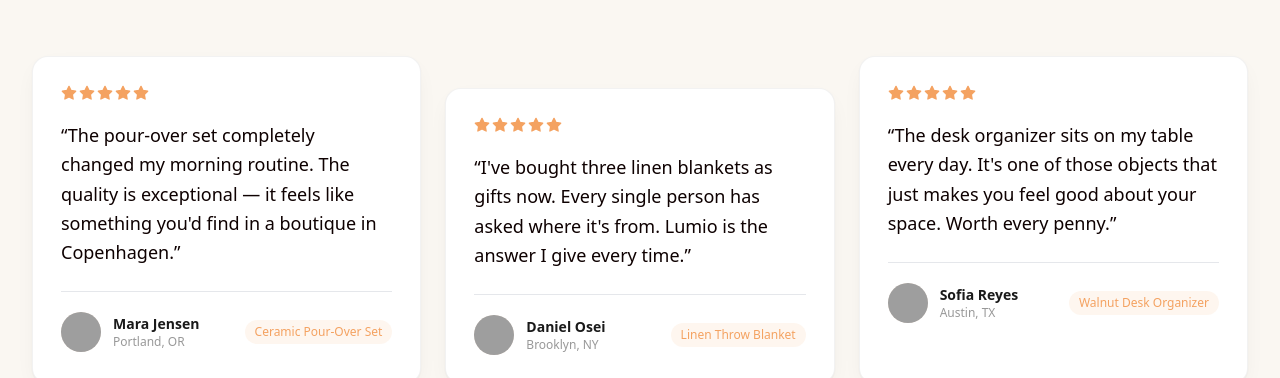
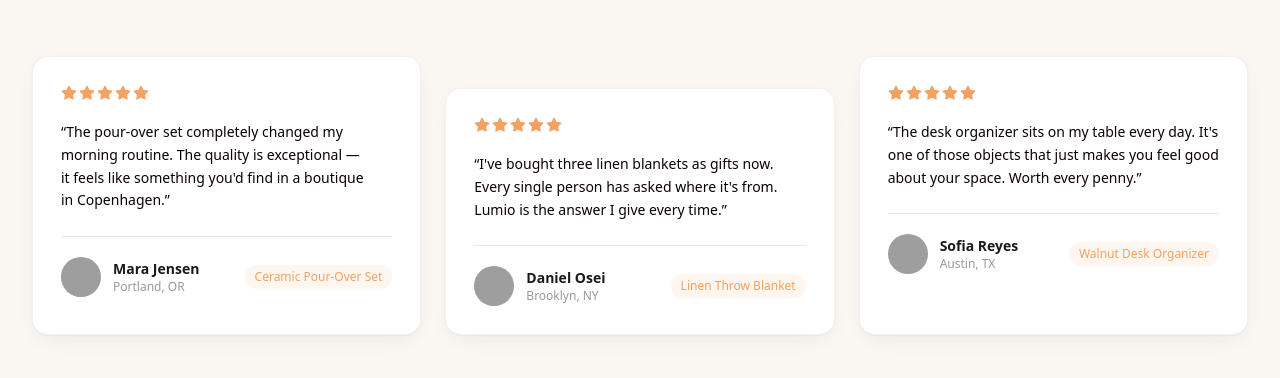
Before and after one commit to ranaasad01/atomic-create-an-e-commerce-landing-page-with-p-151e2b67, a Next.js app: page / in a window 1280 px wide. Shown: the part 4109-4487 px from the top of the page. Built offline with nearby package versions, Linux system fonts and the light colour scheme; grey boxes are pictures that could not be loaded.

Commit message:
fix: reduce testimonial quote font size from 18px to 14px
Adjust inline fontSize style on testimonial quote paragraph to match design specifications. Maintains existing color styling while updating font size only.

```diff
--- a/app/page.tsx
+++ b/app/page.tsx
@@ -828,7 +828,7 @@ export default function HomePage() {
                     />
                   ))}
                 </div>
-                <p className="text-[#1a1a1a]/75 text-sm leading-relaxed mb-6 text-pretty" style={{ fontSize: "18px", color: "#0e0101" }}>
+                <p className="text-[#1a1a1a]/75 text-sm leading-relaxed mb-6 text-pretty" style={{ color: "#0e0101", fontSize: "14px" }}>
                   &ldquo;{t.text}&rdquo;
                 </p>
                 <div className="flex items-center gap-3 pt-5 border-t border-[#1a1a1a]/8">
```
Also changed, not shown: 1 other file (tests, documents, lock files or other folders).
